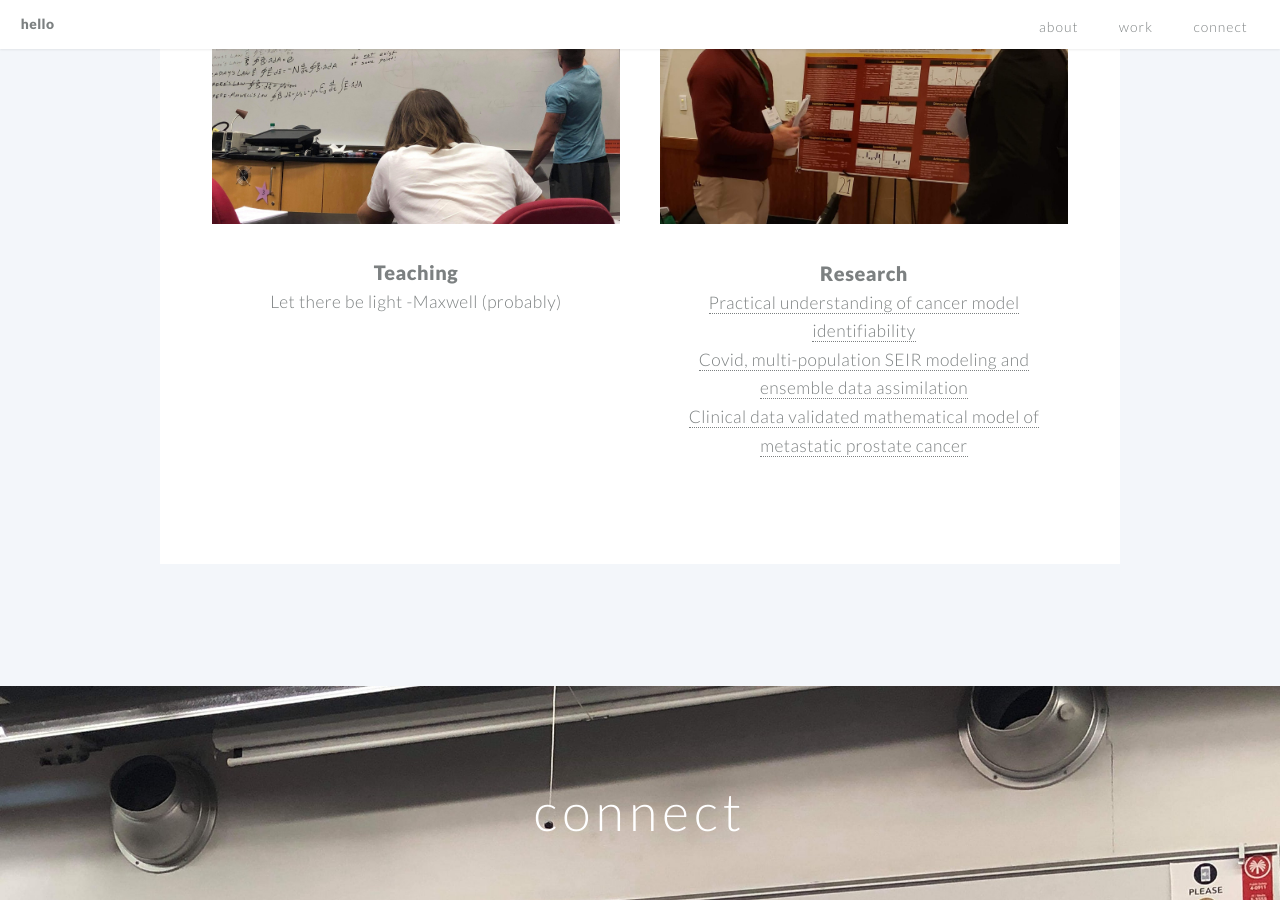
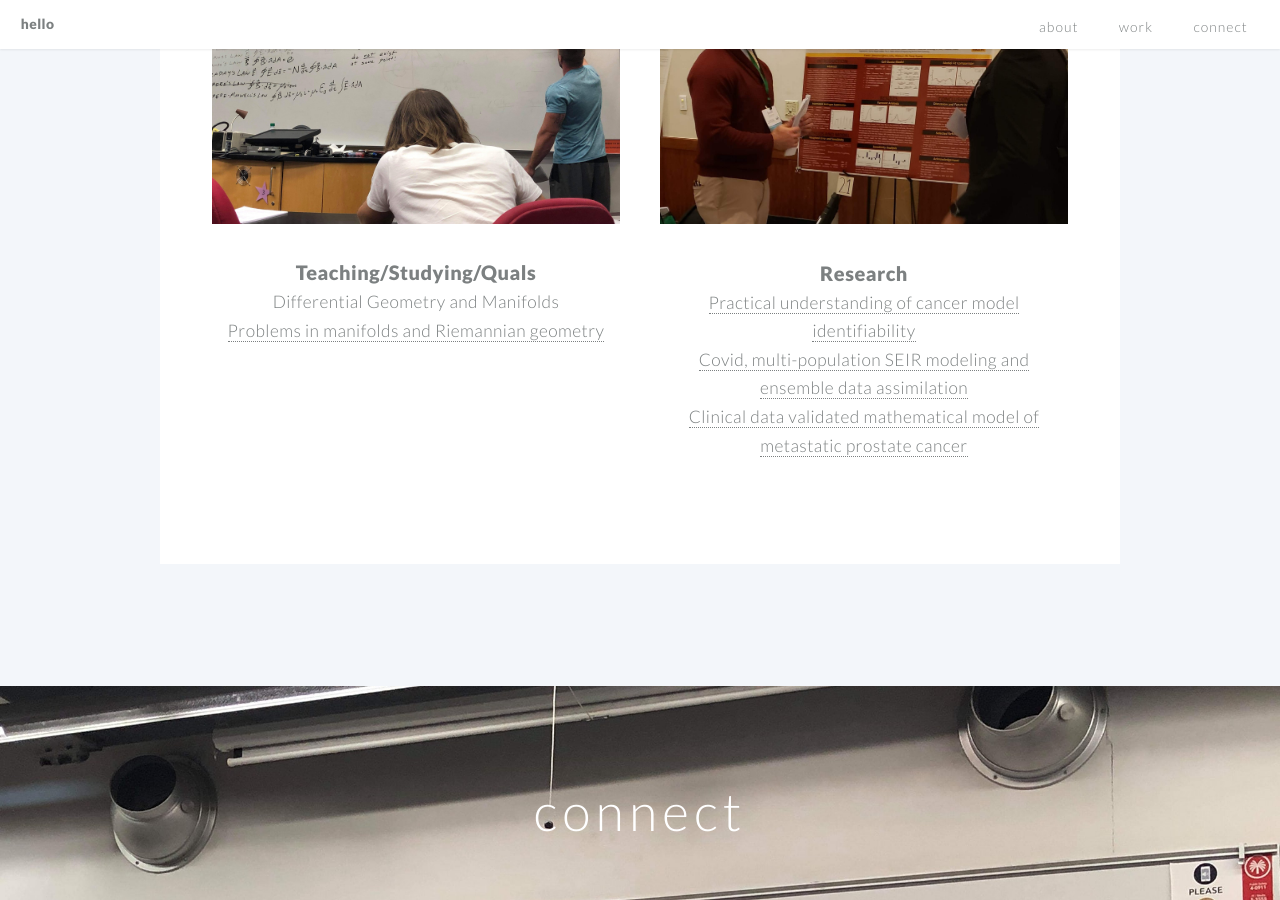
Before and after one commit to jben33/jben33.github.io, a Jekyll site: the page built from index.md, in a window 1280 px wide and 900 px high, scrolled down 3038 px. Built offline with Jekyll 4.4.1, drawn with Linux system fonts in a browser that asks for light colours.

Commit message:
Update example4.html

```diff
--- a/_includes/example4.html
+++ b/_includes/example4.html
@@ -1,3 +1,6 @@
-<h1>Teaching </h1>
+<h1>Teaching/Studying/Quals </h1>
 
-<p>Let there be light -Maxwell (probably)</p>
+
+<ul> Differential Geometry and Manifolds
+    <li><a href="https://drive.google.com/file/d/1BGSLBxXjzZMkrMBQqzcTRON7KkYWsTcq/view?usp=sharing">Problems in manifolds and Riemannian geometry</a></li>
+</ul>
```
